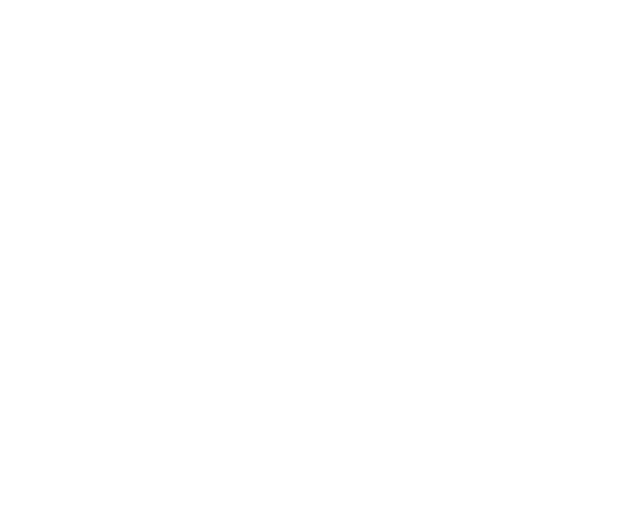
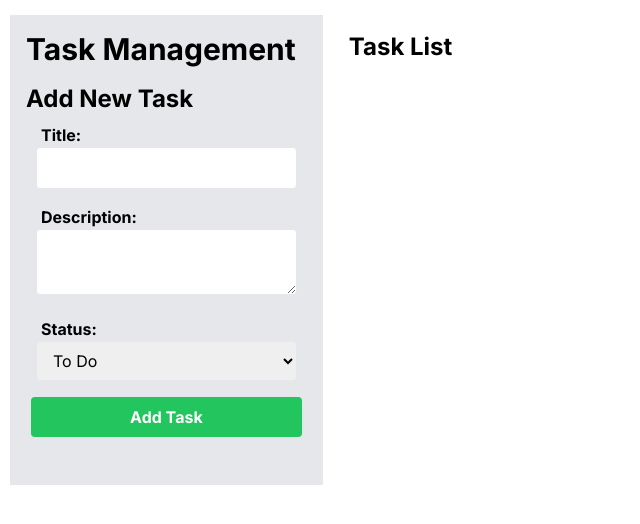
Before and after one commit to sainRaghuveer/Task-Managemnet-Application, a Next.js app in the folder task-managment-app/: page / in a window 1280 px wide. Shown: the top 524 px of the page, without its empty margins (0-640 px from the left). Built offline with nearby package versions, Linux system fonts and the light colour scheme.

Commit message:
all functionalities completed read, delete, create, update and gave css

```diff
--- a/task-managment-app/src/app/page.tsx
+++ b/task-managment-app/src/app/page.tsx
@@ -19,11 +19,232 @@
   });
 
 
+  // Loading tasks from local storage on component mount
+  useEffect(() => {
+    const storedTasks = localStorage.getItem('tasks');
+    if (storedTasks) {
+      setTasks(JSON.parse(storedTasks));
+    }
+  }, []);
 
+
+  // Saving tasks to local storage whenever the task list changes
+  useEffect(() => {
+    localStorage.setItem('tasks', JSON.stringify(tasks));
+  }, [tasks]);
+
+  const handleEdit = (taskId: string) => {
+    setEditingTaskId(taskId);
+  };
+
+
+   // Updating the task in the task list
+  const handleSave = (task: Task) => {
+    setEditingTaskId('');
+
+    const updatedTasks = tasks.map((t) =>
+      t.id === task.id ? { ...t, ...task } : t
+    );
+    setTasks(updatedTasks);
+  };
+
+  const handleCancel = () => {
+    setEditingTaskId('');
+  };
+
+
+  // Removing the task from the task list
+  const handleDelete = (taskId: string) => {
+    const updatedTasks = tasks.filter((t) => t.id !== taskId);
+    setTasks(updatedTasks);
+  };
+
+
+  //Adding new task
+  const handleAddTask = () => {
+    if(!newTask.title || !newTask.description){
+      alert("Please select a task title or description");
+      return;
+    }
+    if (newTask.title && newTask.description) {
+      // Generating a unique ID for the new task
+      const taskId = Date.now().toString();
+
+      const task: Task = {
+        id: taskId,
+        title: newTask.title,
+        description: newTask.description,
+        status: newTask.status,
+      };
+
+      // Adding the new task to the task list
+      setTasks([...tasks, task]);
+
+      // Reseting the new task input
+      setNewTask({
+        id: '',
+        title: '',
+        description: '',
+        status: 'To Do',
+      });
+    }
+  };
 
   return (
     <div className="container mx-auto flex">
+      {/* Sidebar  */}
+      <div className="w-1/4 bg-gray-200 p-4">
+        <h1 className="text-3xl font-bold mb-4">Task Management</h1>
+        <h2 className="text-2xl font-bold mb-2">Add New Task</h2>
+        <div className="mb-8">
+          {/* Adding New Task Form */}
+          <div className="mb-4">
+            <strong className="font-bold">Title: </strong>
+            <input
+              type="text"
+              value={newTask.title}
+              onChange={(e) =>
+                setNewTask((prevTask) => ({ ...prevTask, title: e.target.value }))
+              }
+              className="border rounded py-2 px-3 w-full"
+            />
+          </div>
+          <div className="mb-4">
+            <strong className="font-bold">Description: </strong>
+            <textarea
+              value={newTask.description}
+              onChange={(e) =>
+                setNewTask((prevTask) => ({ ...prevTask, description: e.target.value }))
+              }
+              className="border rounded py-2 px-3 w-full"
+            />
+          </div>
+          <div className="mb-4">
+            <strong className="font-bold">Status: </strong>
+            <select
+              value={newTask.status}
+              onChange={(e) =>
+                setNewTask((prevTask) => ({ ...prevTask, status: e.target.value }))
+              }
+              className="border rounded py-2 px-3 w-full"
+            >
+              <option value="To Do">To Do</option>
+              <option value="In Progress">In Progress</option>
+              <option value="Completed">Completed</option>
+            </select>
+          </div>
+          <button
+            onClick={handleAddTask}
+            className="bg-green-500 hover:bg-green-700 text-white font-bold py-2 px-4 rounded w-full"
+          >
+            Add Task
+          </button>
+        </div>
+      </div>
 
+      {/* Task List rendering */}
+      <div className="w-3/4 p-4">
+        <h2 className="text-2xl font-bold mb-4">Task List</h2>
+        <ul>
+          {tasks.map((task) => (
+            <li key={task.id} className="mb-4 task-item">
+              {/* Task Details as provided */}
+              <div>
+                <strong className="font-bold">Title: </strong>
+                {editingTaskId === task.id ? (
+                  <input
+                    type="text"
+                    value={task.title}
+                    onChange={(e) =>
+                      setTasks((prevTasks) =>
+                        prevTasks.map((t) =>
+                          t.id === task.id ? { ...t, title: e.target.value } : t
+                        )
+                      )
+                    }
+                    className="border rounded py-2 px-3 w-full"
+                  />
+                ) : (
+                  task.title
+                )}
+              </div>
+              <div>
+                <strong className="font-bold">Description: </strong>
+                {editingTaskId === task.id ? (
+                  <textarea
+                    value={task.description}
+                    onChange={(e) =>
+                      setTasks((prevTasks) =>
+                        prevTasks.map((t) =>
+                          t.id === task.id
+                            ? { ...t, description: e.target.value }
+                            : t
+                        )
+                      )
+                    }
+                    className="border rounded py-2 px-3 w-full"
+                  />
+                ) : (
+                  task.description
+                )}
+              </div>
+              <div>
+                <strong className="font-bold">Status: </strong>
+                {editingTaskId === task.id ? (
+                  <select
+                    value={task.status}
+                    onChange={(e) =>
+                      setTasks((prevTasks) =>
+                        prevTasks.map((t) =>
+                          t.id === task.id ? { ...t, status: e.target.value } : t
+                        )
+                      )
+                    }
+                    className="border rounded py-2 px-3 w-full"
+                  >
+                    <option value="To Do">To Do</option>
+                    <option value="In Progress">In Progress</option>
+                    <option value="Completed">Completed</option>
+                  </select>
+                ) : (
+                  task.status
+                )}
+              </div>
+              <div className="mt-2">
+                {editingTaskId === task.id ? (
+                  <button
+                    onClick={() => handleSave(task)}
+                    className="bg-blue-500 hover:bg-blue-700 text-white font-bold py-2 px-4 rounded mr-2"
+                  >
+                    Save
+                  </button>
+                ) : (
+                  <button
+                    onClick={() => handleEdit(task.id)}
+                    className="bg-yellow-500 hover:bg-yellow-700 text-white font-bold py-2 px-4 rounded mr-2"
+                  >
+                    Edit
+                  </button>
+                )}
+                <button
+                  onClick={() => handleDelete(task.id)}
+                  className="bg-red-500 hover:bg-red-700 text-white font-bold py-2 px-4 rounded"
+                >
+                  Delete
+                </button>
+                {editingTaskId === task.id && (
+                  <button
+                    onClick={handleCancel}
+                    className="bg-gray-500 hover:bg-gray-700 text-white font-bold py-2 px-4 rounded ml-2"
+                  >
+                    Cancel
+                  </button>
+                )}
+              </div>
+            </li>
+          ))}
+        </ul>
+      </div>
     </div>
   );
 };
```
